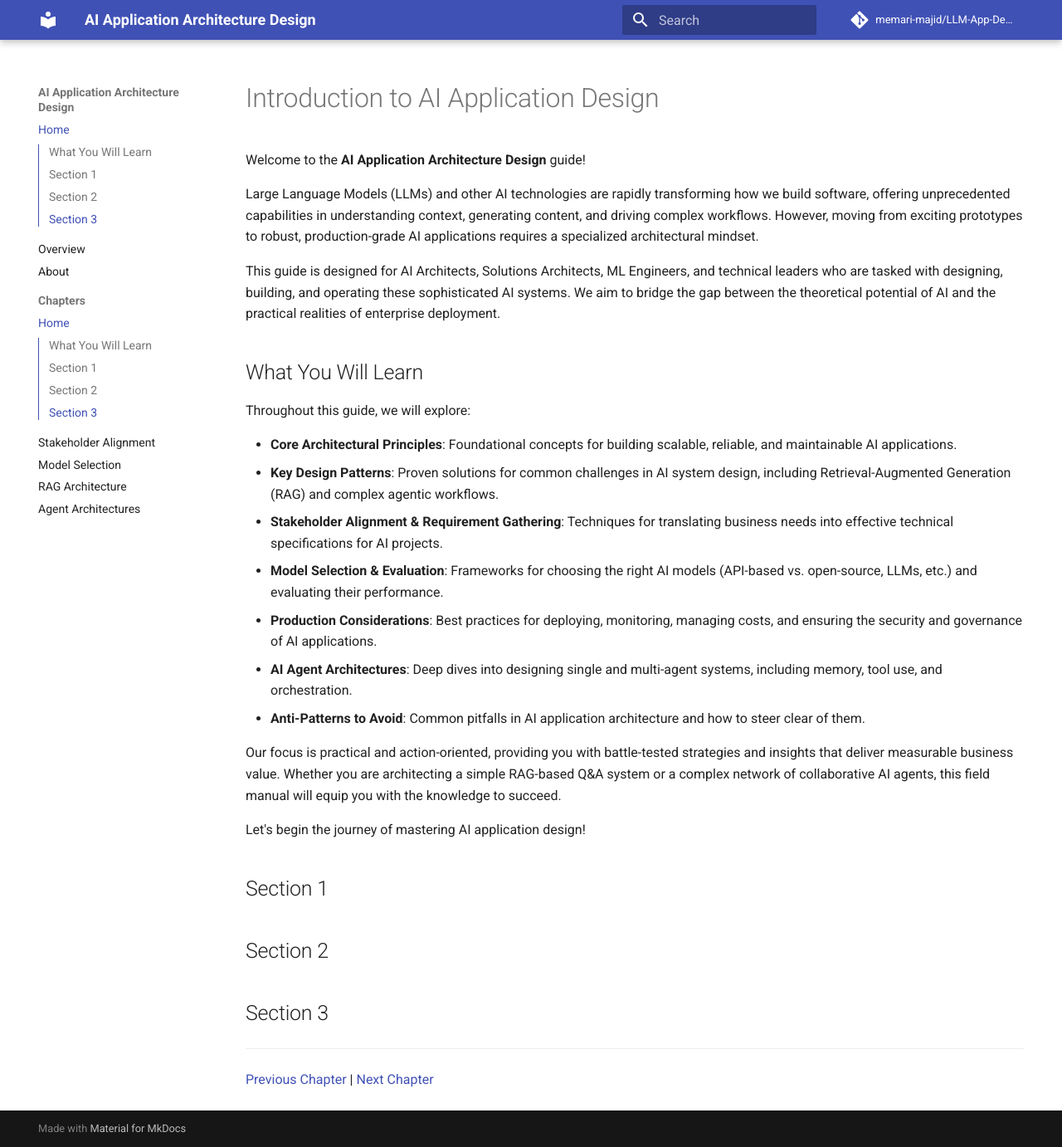
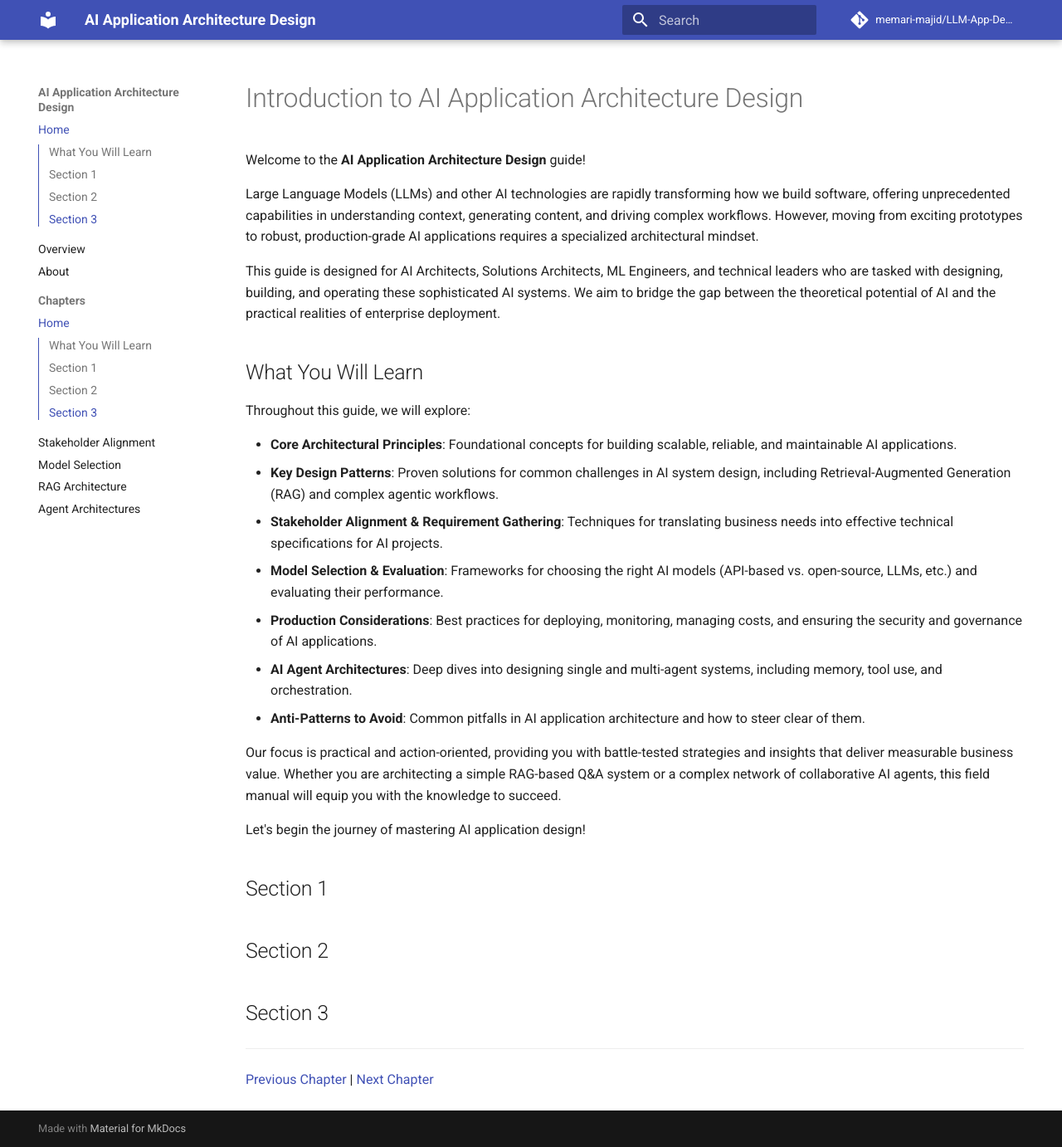
Before and after one commit to memari-majid/LLM-App-Design, an MkDocs documentation site: the page built from docs/chapters/00-introduction.md, in a window 1280 px wide and 1382 px high. Shown: the whole window at 83% size. Built offline with MkDocs 1.6.1 and Material for MkDocs 9.7.7, drawn with Linux system fonts in a browser that asks for light colours; comment, search, counter and statistics services are not loaded.

Commit message:
docs: Ensure all chapter content is populated and front matter is correct

```diff
--- a/docs/chapters/00-introduction.md
+++ b/docs/chapters/00-introduction.md
@@ -1,13 +1,13 @@
 ---
 layout: default # or 'page'
-title: AI Application Architecture Design # Site title for browser tab when on this page
+title: Introduction - AI Application Architecture Design # Browser tab title for this page
 parent: Chapters
 nav_order: 0
 permalink: /chapters/00-introduction/
 date: 2023-05-15 # Optional, but good practice
 ---
 
-# Introduction to AI Application Design
+# Introduction to AI Application Architecture Design
 
 Welcome to the **AI Application Architecture Design** guide!
 
```
